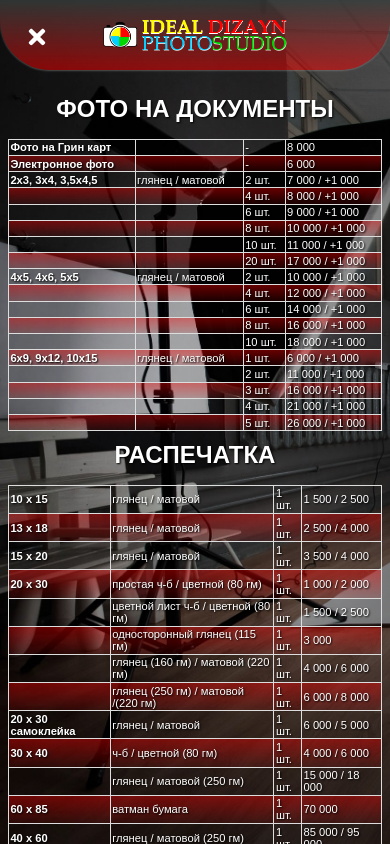
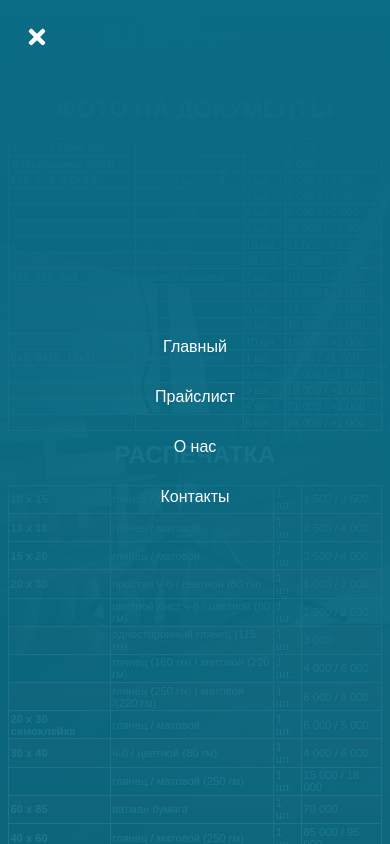
Before and after one commit to joxon1/ideal_dizayn_studio, a React (Create React App) app: page /prays in a window 390 px wide. Both pictures are taken after a click on the element 37 px from the left and 40 px from the top of the page. Built offline with nearby package versions, Linux system fonts and the light colour scheme.

Commit message:
navbar: bars

```diff
--- a/src/components/Navbar.js
+++ b/src/components/Navbar.js
@@ -1,6 +1,5 @@
 import React, { useState } from "react";
 import { Link } from "react-router-dom";
-import NavbarData from "../data/NavbarData";
 import "../style/Navbar.css";
 import { FaTimes, FaBars } from "react-icons/fa";
 import logo from "../assets/logo_photostudio.png";
@@ -17,12 +16,22 @@ const Navbar = () => {
         <Link to="/" className="navbar_logo">
           <img src={logo} alt="IDEAL DIZAYN STUDIO" />
         </Link>
-        <div className="navbar_link">
-          {NavbarData.map((item) => (
-            <Link className="navbar_link_item" to={item.path} key={item.id}>
-              {item.link}
-            </Link>
-          ))}
+        <div
+          className={bars ? "mobile_container" : "navbar_link"}
+          onClick={() => showBars(false)}
+        >
+          <Link className="navbar_link_item" to="/">
+            Главный
+          </Link>
+          <Link className="navbar_link_item" to="/prays">
+            Прайслист
+          </Link>
+          <Link className="navbar_link_item" to="/about">
+            О нас
+          </Link>
+          <Link className="navbar_link_item" to="/contact">
+            Контакты
+          </Link>
         </div>
       </div>
     </div>
--- a/src/pages/Prays.js
+++ b/src/pages/Prays.js
@@ -7,10 +7,9 @@ const Prays = () => {
     <div className="prays_container">
       {PraysData.map((item) => {
         return (
-          <div className="content">
+          <div className="content" key={item.id}>
             <h2
-              key={item.id}
-              // ref={refs[item.id]}
+            // ref={refs[item.id]}
             >
               {item.category}
             </h2>
--- a/src/style/About.css
+++ b/src/style/About.css
@@ -23,7 +23,6 @@
 .about_text_container p {
   margin-top: 1rem;
 }
-
 
 .about_comments {
   margin-top: 70px;
--- a/src/style/Navbar.css
+++ b/src/style/Navbar.css
@@ -50,6 +50,7 @@
   position: absolute;
   top: 25px;
   left: 25px;
+  z-index: 20;
 }
 
 @media screen and (max-width: 768px) {
@@ -65,4 +66,20 @@
   .bar_container {
     display: block;
   }
+  .mobile_container {
+    position: fixed;
+    top: 0;
+    left: 0;
+    display: flex;
+    justify-content: center;
+    flex-direction: column;
+    align-items: center;
+    width: 100vw;
+    height: 100vh;
+    background: linear-gradient(
+      to top,
+      rgba(11, 109, 133, 0.925),
+      rgba(11, 108, 133, 0.999)
+    );
+  }
 }
```
